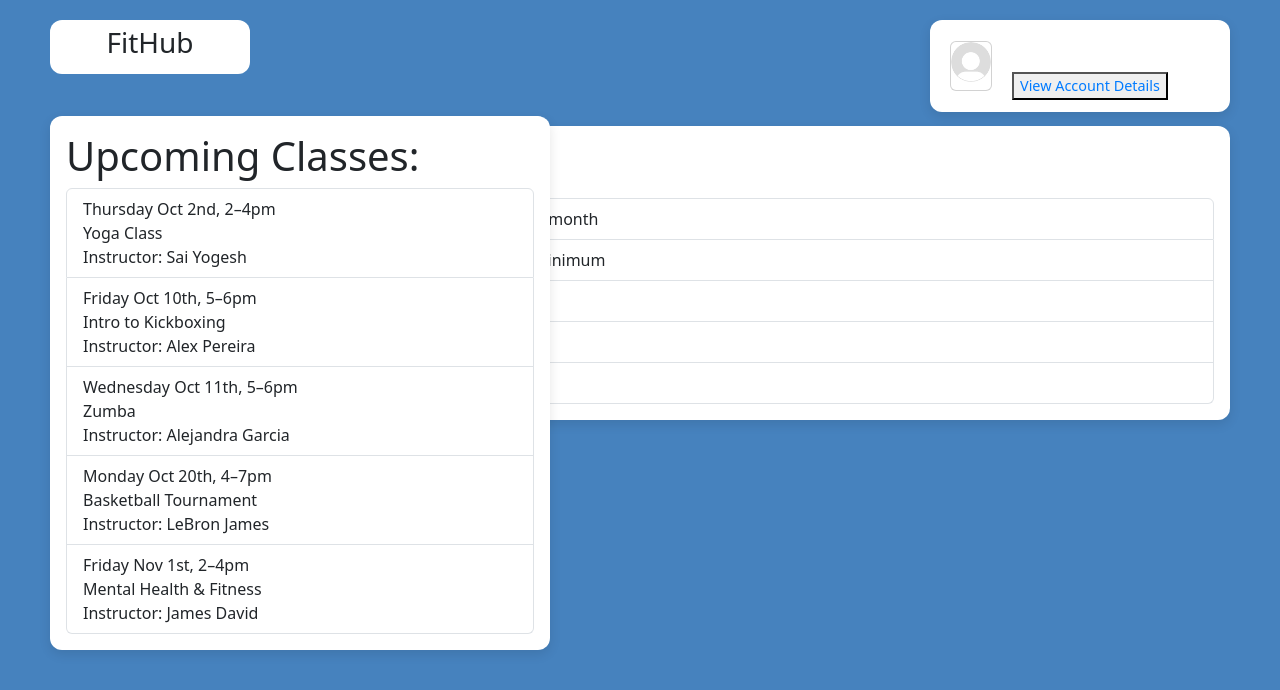
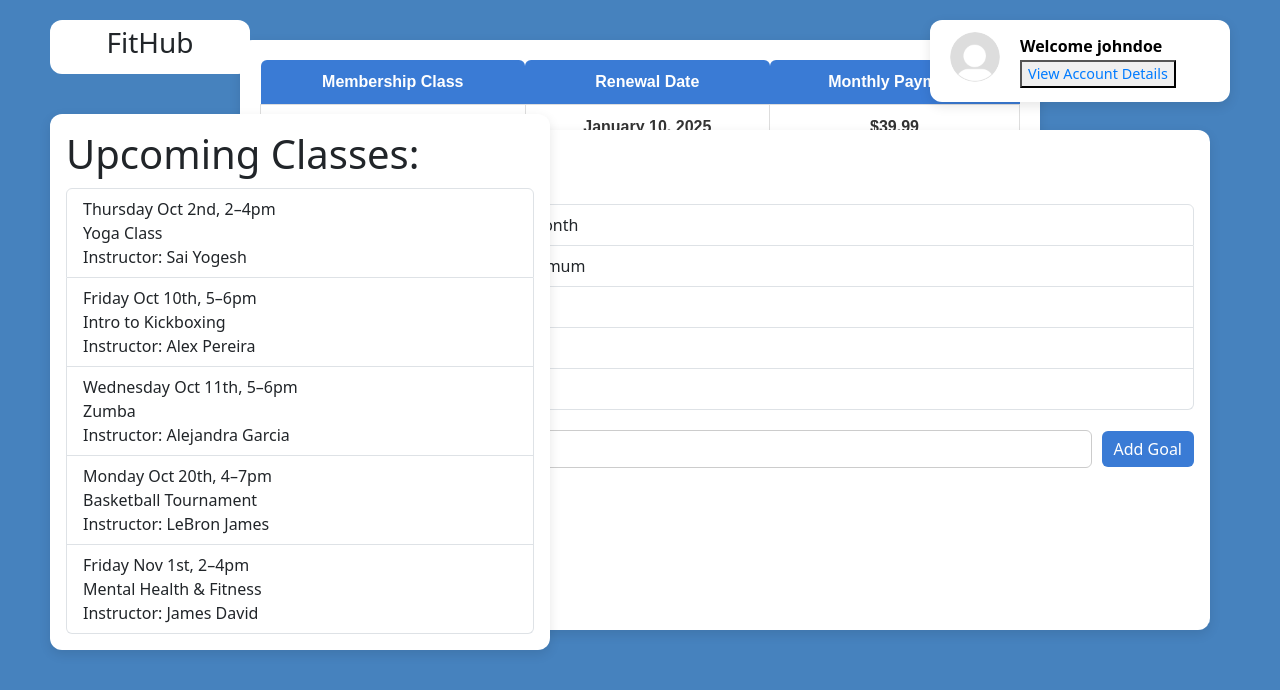
Before and after one commit to MukeshSabesan/FitHub-Personal-Dashboard---CPS714, a React (Vite) app: page / in a window 1280 px wide. Shown: the top 690 px of the page. Built offline with nearby package versions, Linux system fonts and the light colour scheme.

Commit message:
implemented CM changes, added Membership details and goals add form

```diff
--- a/src/App.css
+++ b/src/App.css
@@ -1,10 +1,4 @@
 /* Make sure the background fills the full screen */
-html, body, #root {
-  height: 100%;
-  margin: 0;
-  padding: 0;
-  background-color: #4682be; /* change to any color you want */
-}
 
 .upcoming-container {
   position: absolute;
@@ -39,14 +33,14 @@ html, body, #root {
 
 .goals-container {
   position: fixed;
-  bottom: 380px;
-  right: 50px;
+  bottom: 170px;
+  right: 70px;
   z-index: 1000;
   background: white;
   padding: 16px;
   border-radius: 12px;
   width: 1000px;
-  height: auto;
+  height: 500px;
   box-shadow: 0 4px 12px rgba(0, 0, 0, 0.1);
 }
 
@@ -77,7 +71,9 @@ html, body, #root {
   align-items: start;
   gap: 30px;
   width: 100%;
-  background: transparent;
+  background: none;
+  border: none;
+  box-shadow: none;
 }
 
 /* Stack username above details */
@@ -88,10 +84,12 @@ html, body, #root {
 }
 
 /* Typography */
-.username {
+.main-page-username {
   margin: 0;
   font-weight: 600;
   font-size: 1rem;
+  color: black;
+  display: inline;
 }
 
 .details {
@@ -114,3 +112,81 @@ html, body, #root {
 .list-group-item input[type="checkbox"] {
   margin-right: 30px;
 }
+
+.goals-list-container {
+  max-height: none;
+  overflow-y: visible;
+  margin-top: 10px;
+  margin-bottom: 20px; /* spacing between list and form */
+}
+
+/* Scrollable only when more than 8 items */
+.goals-list-container.scrollable {
+  max-height: 250px; /* adjust height based on your layout */
+  overflow-y: auto;
+  padding-right: 10px;
+}
+
+/* Optional scrollbar styling (just for this list) */
+.goals-list-container.scrollable::-webkit-scrollbar {
+  width: 8px;
+}
+
+.goals-list-container.scrollable::-webkit-scrollbar-thumb {
+  background-color: #3a7bd5;
+  border-radius: 4px;
+}
+
+/* Add spacing and layout for the goal form */
+.add-goal-form {
+  display: flex;
+  align-items: center;
+  gap: 10px;
+  margin-top: 10px;
+}
+
+.add-goal-form .form-control {
+  flex: 1;
+  padding: 6px;
+  border-radius: 6px;
+  border: 1px solid #ccc;
+}
+
+.add-goal-btn {
+  background-color: #3a7bd5;
+  color: white;
+  border: none;
+  border-radius: 6px;
+  padding: 6px 12px;
+  cursor: pointer;
+}
+
+/* Disable full page scroll */
+html, body #root{
+  overflow: hidden;
+  background-color: #4682be; /* change to any color you want */
+}
+
+/* Scrollable class list container */
+.classes-list-container {
+  max-height: none;
+  overflow-y: visible;
+  margin-top: 10px;
+}
+
+/* Activate scroll only when >5 classes */
+.classes-list-container.scrollable {
+  max-height: 220px;
+  overflow-y: auto;
+  padding-right: 10px;
+}
+
+/* Optional scrollbar styling */
+.classes-list-container.scrollable::-webkit-scrollbar {
+  width: 8px;
+}
+
+.classes-list-container.scrollable::-webkit-scrollbar-thumb {
+  background-color: #3a7bd5;
+  border-radius: 4px;
+}
--- a/src/App.tsx
+++ b/src/App.tsx
@@ -4,6 +4,7 @@ import UserAccount from "./components/UserAccount";
 import FitHubLogo from "./components/FitHubLogo";
 import UpcomingClasses from "./components/UpcomingClasses";
 import AccountDetails from "./components/AccountDetails";
+import MembershipDetails from "./components/MembershipDetails";
 import "./App.css";
 
 function App(){
@@ -16,6 +17,7 @@ function App(){
                         <>
                         <div className="fithub-logo"><FitHubLogo /></div>
                         <div className="goals-container"><GoalsList /></div>
+                        <div className="membership-details"><MembershipDetails /></div>
                         <div className="useraccount-container"><UserAccount /></div>
                         <div className="upcoming-container"><UpcomingClasses /></div>
                         </>
--- a/src/components/AccountDetails.tsx
+++ b/src/components/AccountDetails.tsx
@@ -71,12 +71,24 @@ function AccountDetails() {
               <label className="info-label">
                 {field.charAt(0).toUpperCase() + field.slice(1)}
               </label>
+              {field === "membership" ? (
+              <select
+                value={value}
+                onChange={(e) => handleChange(field, e.target.value)}
+                className="info-input"
+              >
+                <option value="Silver">Silver</option>
+                <option value="Gold">Gold</option>
+                <option value="Platinum">Platinum</option>
+              </select>
+            ) : (
               <input
                 type="text"
                 value={value}
                 onChange={(e) => handleChange(field, e.target.value)}
                 className="info-input"
               />
+            )}
           </div>
         ))}
         </div>
--- a/src/components/GoalsList.tsx
+++ b/src/components/GoalsList.tsx
@@ -1,22 +1,53 @@
+import { useState } from "react";
+
 function GoalsList() {
-  const goals = [                                /* we should be able to store each users goals based off their user id or similar in the future instead of this list */
-    'Attend 5 Kickboxing classes in a month',
-    'Go to the gym 4 times a week minimum',
-    'Cut 5 lbs in a month',
-    'Bench 225 lbs',
-    'Do 8 pullups'
-  ];
+  const [goals, setGoals] = useState<string[]>([
+    "Attend 5 Kickboxing classes in a month",
+    "Go to the gym 4 times a week minimum",
+    "Cut 5 lbs in a month",
+    "Bench 225 lbs",
+    "Do 8 pullups"
+  ]);
+
+  const [newGoal, setNewGoal] = useState("");
+
+  const handleAddGoal = (e: React.FormEvent) => {
+    e.preventDefault();
+    if (newGoal.trim()) {
+      setGoals([...goals, newGoal]);
+      setNewGoal("");
+    }
+  };
+
   return (
     <>
       <h1>Goals:</h1>
+
+      {/* This container will scroll ONLY when > 8 goals */}
+      <div className={`goals-list-container ${goals.length > 8 ? "scrollable" : ""}`}>
         <ul className="list-group">
           {goals.map((item, index) => (
-          <li key={item} className="list-group-item">
-            <input type="checkbox" id={`goal-${item}`} className="mr-2" />
+            <li key={index} className="list-group-item">
+              <input type="checkbox" id={`goal-${index}`} className="mr-2" />
               <label htmlFor={`goal-${index}`}>{item}</label>
             </li>
           ))}
         </ul>
+      </div>
+
+      {/* Add spacing below list */}
+      <form onSubmit={handleAddGoal} className="add-goal-form">
+        <input
+          type="text"
+          className="form-control"
+          placeholder="Add a new goal..."
+          value={newGoal}
+          onChange={(e) => setNewGoal(e.target.value)}
+        />
+        <button type="submit" className="add-goal-btn">
+          Add Goal
+        </button>
+      </form>
     </>
   );
 }
--- /dev/null
+++ b/src/components/MembershipDetails.css
@@ -0,0 +1,35 @@
+.membership-container {
+  background: white;
+  padding: 20px;
+  border-radius: 12px;
+  width: 800px;
+  box-shadow: 0 4px 12px rgba(0, 0, 0, 0.1);
+  margin: 40px auto;
+  text-align: center;
+  font-family: Arial, sans-serif;
+}
+
+.membership-table {
+  width: 100%;
+  border-collapse: collapse;
+}
+
+.membership-table th {
+  background-color: #3a7bd5;
+  color: white;
+  padding: 10px;
+  border-radius: 6px 6px 0 0;
+}
+
+.membership-table td {
+  padding: 10px;
+  border: 1px solid #ddd;
+}
+
+.membership-table tr:nth-child(even) td {
+  background-color: #f8f8f8;
+}
+
+.membership-table strong {
+  color: #333;
+}
--- a/src/components/MembershipDetails.tsx
+++ b/src/components/MembershipDetails.tsx
@@ -0,0 +1,26 @@
+import "./MembershipDetails.css";
+
+function MembershipDetails() {
+  return (
+    <div className="membership-container">
+      <table className="membership-table">
+        <thead>
+          <tr>
+            <th>Membership Class</th>
+            <th>Renewal Date</th>
+            <th>Monthly Payment</th>
+          </tr>
+        </thead>
+        <tbody>
+          <tr>
+            <td><strong>Gold Member</strong></td>
+            <td><strong>January 10, 2025</strong></td>
+            <td><strong>$39.99</strong></td>
+          </tr>
+        </tbody>
+      </table>
+    </div>
+  );
+}
+
+export default MembershipDetails;
--- a/src/components/UpcomingClasses.tsx
+++ b/src/components/UpcomingClasses.tsx
@@ -1,6 +1,5 @@
 function UpcomingClasses() {
-
-    const schedule = [ /* changed it so the schedule is separated by date, classname and instructor"*/
+  const schedule = [
     { date: "Thursday Oct 2nd, 2–4pm", className: "Yoga Class", instructor: "Sai Yogesh" },
     { date: "Friday Oct 10th, 5–6pm", className: "Intro to Kickboxing", instructor: "Alex Pereira" },
     { date: "Wednesday Oct 11th, 5–6pm", className: "Zumba", instructor: "Alejandra Garcia" },
@@ -11,6 +10,7 @@ function UpcomingClasses() {
   return (
     <>
       <h1>Upcoming Classes:</h1>
+      <div className={`classes-list-container ${schedule.length > 5 ? "scrollable" : ""}`}>
         <ul className="list-group">
           {schedule.map((item, index) => (
             <li key={index} className="list-group-item schedule-item">
@@ -20,9 +20,9 @@ function UpcomingClasses() {
             </li>
           ))}
         </ul>
+      </div>
     </>
   );
-
 }
 
 export default UpcomingClasses;
--- a/src/components/UserAccount.tsx
+++ b/src/components/UserAccount.tsx
@@ -9,18 +9,18 @@ function UserAccount(){
         ];
     return(
         <>
-        <div className="card">
-            <img
-                src="/photos/defaultprofilepic.png"
-                alt="Profile"
-                className="rounded-circle mb-2"
-                width="40"
-                height="40"
-            />
+        <div className="profile-card">
+        <img
+            src="/photos/defaultprofilepic.png"
+            alt="Profile"
+            className="rounded-circle mb-2"
+            width="50"
+            height="50"
+        />
+        </div>
 
-        </div>
          <div className="userinfo">
-                <h5 className="username">Welcome {usernames[0]}</h5>
+                <h5 className="main-page-username">Welcome {usernames[0]}</h5>
                 <button
                     className="details"
                     onClick={() => navigate("/account-details")}
```
Lines whose indentation alone changed are shown as unchanged.
